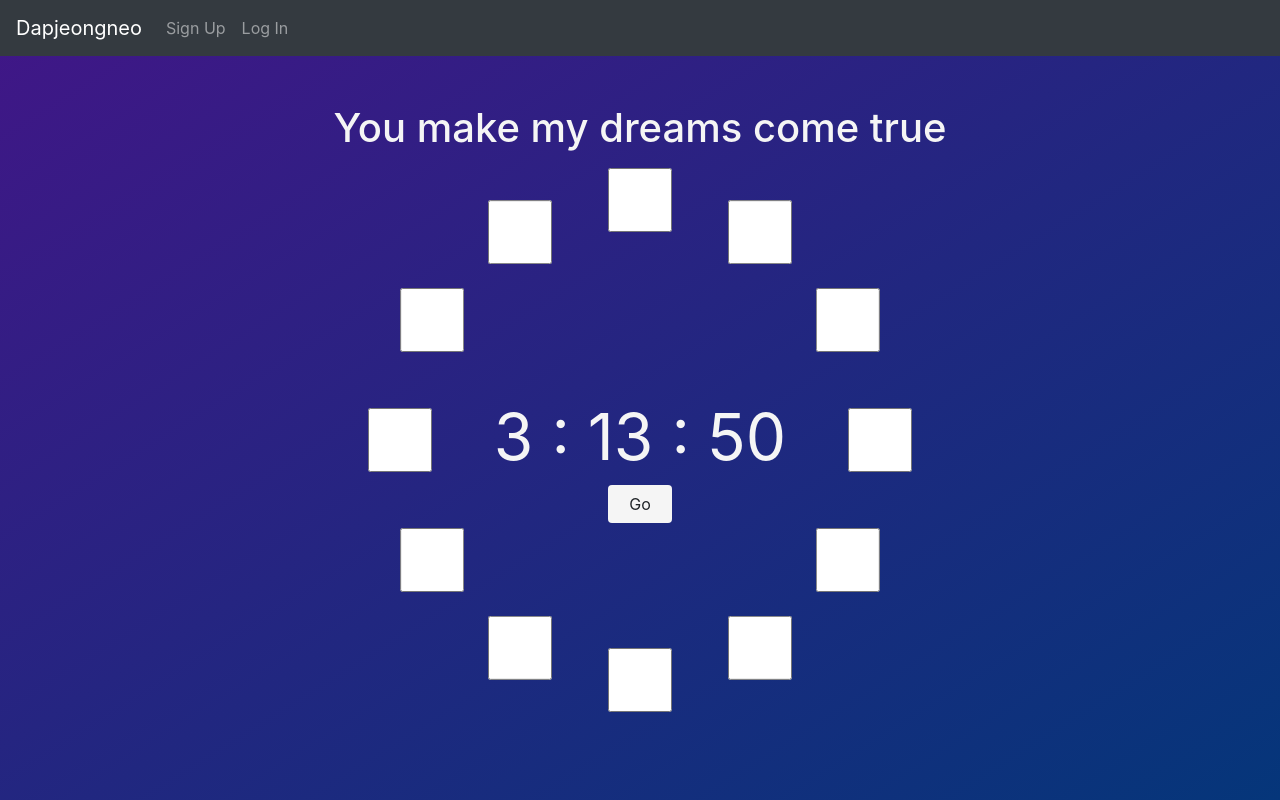
After one commit to aloha45/dapjeongneo, a Django app: page /dreamboards/create in a window 1280 px wide. The commit adds this page. Run offline with Django 3.2, Linux system fonts and the light colour scheme; some libraries are stand-ins or nearby versions.

Commit message:
reset cache

```diff
--- a/main_app/models.py
+++ b/main_app/models.py
@@ -38,3 +38,10 @@ class Dreamboard(models.Model):
 
     def __str__(self):
         return f'Created on {self.created_date} at {self.created_time}.'
+
+    def form_valid(self, form):
+        form.instance.user = self.request.user
+        return super().form_valid(form)
+
+    def get_absolute_url(self):
+        return reverse('detail', kwargs={'dreamboard_id': self.id})
--- a/main_app/static/css/style.css
+++ b/main_app/static/css/style.css
@@ -31,9 +31,9 @@ h1 {
       font-size: 64px
   }
 
-#newDream {
+/* #newDream {
       text-align: center
-  }
+  } */
 
 .circle-container {
     position: relative;
--- a/main_app/templates/base.html
+++ b/main_app/templates/base.html
@@ -30,6 +30,9 @@
                 </li>
                 <li class="nav-item">
                     <a class="nav-link" href="/admin/">Admin</a>
+                </li>
+                <li class="nav-item">
+                    <a class="nav-link" href="{% url 'dreamboards_create' %}">Dreamboards</a>
                 </li>
                 {% else %}
                 <li class="nav-item">
--- a/main_app/templates/home.html
+++ b/main_app/templates/home.html
@@ -3,8 +3,10 @@
 
 <br>
 <br>
-<div style='color: whitesmoke; font-size: 64px; text-align: center' id='clock'></div>
-<a id='newDream' style='text-align: center' href='/dreamboard_create/'>Dream a little dream</a>
+<a id='newDream' href="{% url 'dreamboards_create' %}">
+    <div style='color: whitesmoke; font-size: 64px; text-align: center; margin: 0 auto' id='clock'></div>
+    <h6 style="color: whitesmoke; text-align:center; margin:auto">Click here</h6>
+</a>
 
 <script>
     // setTimeout(function(){
--- /dev/null
+++ b/main_app/templates/main_app/dreamboard_form.html
@@ -0,0 +1,31 @@
+{% extends 'base.html' %}
+{% block content %}
+
+<h1>You make my dreams come true</h1>
+<div class='circle-container'>
+    <br>
+    <br>
+    <br>
+    <br>
+    <br>
+    <br>
+    <div style='color: whitesmoke; font-size: 64px; text-align: center' id='clock'></div>
+<form method="post" action="">
+    {% csrf_token %}
+        <input type="checkbox" id='deg0' name="one">
+        <input type="checkbox" id='deg30' name="two">
+        <input type="checkbox" id='deg60' name="three">
+        <input type="checkbox" id='deg90' name="four">
+        <input type="checkbox" id='deg120' name="five">
+        <input type="checkbox" id='deg150' name="six">
+        <input type="checkbox" id='deg180' name="seven">
+        <input type="checkbox" id='deg210' name="eight">
+        <input type="checkbox" id='deg240' name="nine">
+        <input type="checkbox" id='deg270' name="ten">
+        <input type="checkbox" id='deg300' name="eleven">
+        <input type="checkbox" id='deg330' name="twelve">
+        <input type="submit" id='deg360' class="btn" value="Go">
+    </form>
+</div>
+
+{% endblock %}
--- a/main_app/urls.py
+++ b/main_app/urls.py
@@ -9,5 +9,6 @@ urlpatterns = [
     path('dreams/<int:pk>/update/', views.DreamUpdate.as_view(), name='dreams_update'),
     path('dreams/<int:pk>/delete/', views.DreamDelete.as_view(), name='dreams_delete'),
     path('accounts/signup/', views.signup, name='signup'),
-    path('dreamboard_create/', views.dreamboard_create, name='dreamboard_create')
+    path('dreamboard_create/', views.dreamboard_create, name='dreamboard_create'),
+    path('dreamboards/create', views.DreamboardCreate.as_view(), name='dreamboards_create')
 ]
--- a/main_app/views.py
+++ b/main_app/views.py
@@ -2,7 +2,7 @@ from django.shortcuts import render, redirect
 from django.http import HttpResponse
 from django.contrib.auth.decorators import login_required
 from django.views.generic.edit import CreateView, UpdateView, DeleteView
-from .models import Dream
+from .models import Dream, Dreamboard
 from .forms import DreamboardForm
 # from .time import dclock
 from django.contrib.auth import login
@@ -115,3 +115,8 @@ class DreamUpdate(LoginRequiredMixin, UpdateView):
 class DreamDelete(LoginRequiredMixin, DeleteView):
     model = Dream
     success_url = '/dreams/'
+
+class DreamboardCreate(CreateView):
+    model = Dreamboard
+    fields = ['one', 'two', 'three', 'four', 'five', 'six', 'seven', 'eight', 'nine', 'ten', 'eleven', 'twelve']
+    success_url = '/'
```
